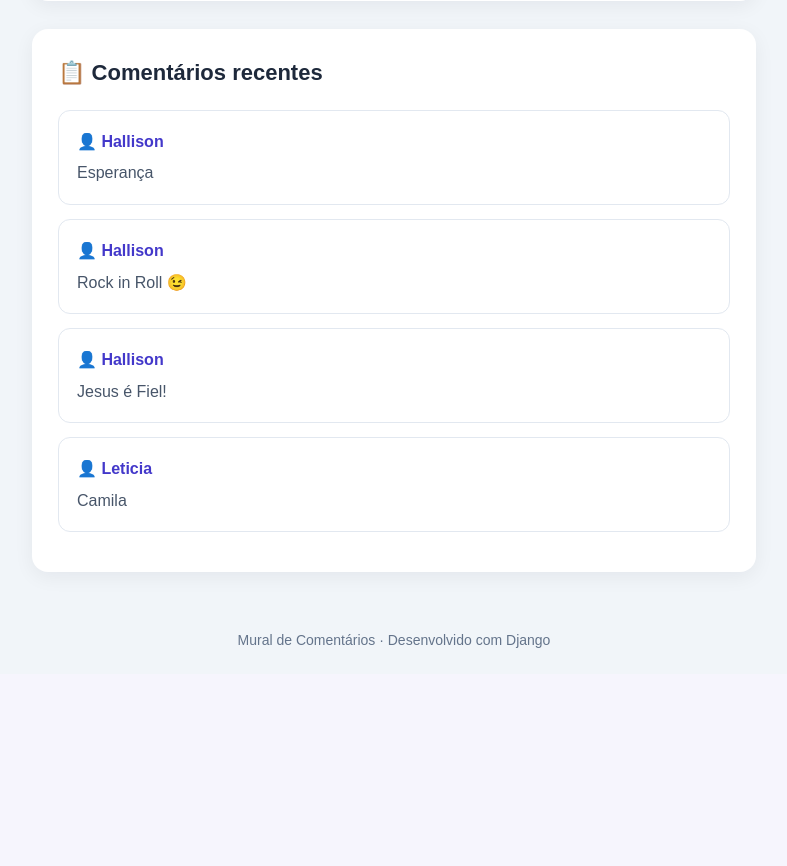
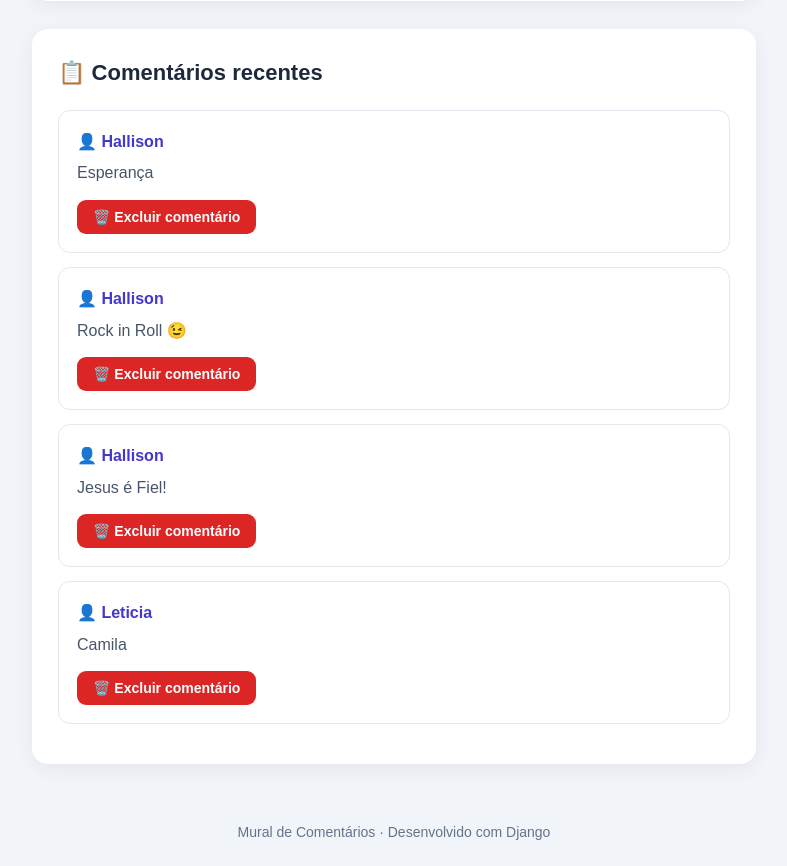
Before and after one commit to hallisonassuncao/projetos-Django, a Django app: page / in a window 1280 px wide. Shown: the part 644-1510 px from the top of the page, without its empty margins (246-1033 px from the left). Before the commit the page ends 1292 px from the top, so only its background shows below. Run offline with Django 4.2, Linux system fonts and the light colour scheme; data comes from the database, SQL or seed files in the repository; both versions use the stored data as it was after the commit.

Commit message:
Projeto1 Funcional de Django Web

```diff
--- a/projeto1/comentarios/templates/comentarios/formulario.html
+++ b/projeto1/comentarios/templates/comentarios/formulario.html
@@ -61,7 +61,8 @@
             margin-bottom: 7px;
         }
 
-        input, textarea {
+        input,
+        textarea {
             width: 100%;
             padding: 12px 14px;
             border: 1px solid #cbd5e1;
@@ -71,7 +72,8 @@
             background: #fff;
         }
 
-        input:focus, textarea:focus {
+        input:focus,
+        textarea:focus {
             outline: none;
             border-color: #6366f1;
             box-shadow: 0 0 0 3px #6366f122;
@@ -119,6 +121,19 @@
             color: #475569;
         }
 
+        /* Botão para excluir comentários */
+        .botao-excluir {
+            width: auto;
+            margin-top: 14px;
+            padding: 9px 16px;
+            background: #dc2626;
+            font-size: 14px;
+        }
+
+        .botao-excluir:hover {
+            background: #b91c1c;
+        }
+
         .vazio {
             color: #64748b;
             text-align: center;
@@ -151,10 +166,11 @@
     </header>
 
     <main>
+        <!-- Formulário para cadastrar comentários -->
         <section class="card">
             <h2>✍️ Enviar comentário</h2>
 
-            <form method="POST">
+            <form method="POST" action="{% url 'salvar_comentario' %}">
                 {% csrf_token %}
 
                 <label for="autor">Seu nome</label>
@@ -179,16 +195,35 @@
             </form>
         </section>
 
+        <!-- Lista de comentários -->
         <section class="card">
             <h2>📋 Comentários recentes</h2>
 
             {% for comentario in comentarios %}
                 <article class="comentario">
+
                     <div class="autor">
                         👤 {{ comentario.autor }}
                     </div>
 
                     <div class="texto">{{ comentario.texto }}</div>
+
+                    <!-- Formulário para excluir o comentário -->
+                    <form
+                        method="POST"
+                        action="{% url 'excluir_comentario' comentario.id %}"
+                        onsubmit="return confirm('Tem certeza de que deseja excluir este comentário?');"
+                    >
+                        {% csrf_token %}
+
+                        <button
+                            type="submit"
+                            class="botao-excluir"
+                        >
+                            🗑️ Excluir comentário
+                        </button>
+                    </form>
+
                 </article>
             {% empty %}
                 <p class="vazio">
--- a/projeto1/comentarios/urls.py
+++ b/projeto1/comentarios/urls.py
@@ -1,8 +1,12 @@
-# Rota raiz do app 'comentarios':
-# - GET -> exibe o formulário e a lista de comentários
-# - POST -> envia o formulário e salva um novo comentário (a view faz PRG: redireciona após POST)
+
 from django.urls import path
-from .views import salvar_comentario
+from .views import salvar_comentario, excluir_comentario
+
 urlpatterns = [
- path('', salvar_comentario, name='salvar_comentario'),
+    path('', salvar_comentario, name='salvar_comentario'),
+    path(
+        'excluir/<int:id>/',
+        excluir_comentario,
+        name='excluir_comentario'
+    ),
 ]
--- a/projeto1/comentarios/views.py
+++ b/projeto1/comentarios/views.py
@@ -1,16 +1,16 @@
-from django.shortcuts import render
 
-# Create your views here.
-from django.shortcuts import render, redirect  # Renderizar templates e redirecionar
-from .models import Comentario  # Modelo usado para persistência
+from django.shortcuts import render, redirect, get_object_or_404
+from django.views.decorators.http import require_POST
+from .models import Comentario
 
 
 # View para salvar um comentário e exibir o formulário e a lista
 def salvar_comentario(request):
+
     # Se o método for POST, processa o envio do formulário
     if request.method == 'POST':
-        autor = request.POST.get('autor')  # Obtém o nome do autor
-        texto = request.POST.get('texto')  # Obtém o conteúdo do comentário
+        autor = request.POST.get('autor')
+        texto = request.POST.get('texto')
 
         # Cria uma instância do modelo
         comentario = Comentario(autor=autor, texto=texto)
@@ -30,3 +30,17 @@ def salvar_comentario(request):
         'comentarios/formulario.html',
         {'comentarios': comentarios}
     )
+
+
+# View para excluir um comentário
+@require_POST
+def excluir_comentario(request, id):
+
+    # Busca o comentário pelo ID ou retorna erro 404
+    comentario = get_object_or_404(Comentario, id=id)
+
+    # Exclui o comentário do banco de dados
+    comentario.delete()
+
+    # Retorna à página principal
+    return redirect('salvar_comentario')
```
Also changed, not shown: projeto1/db.sqlite3.
